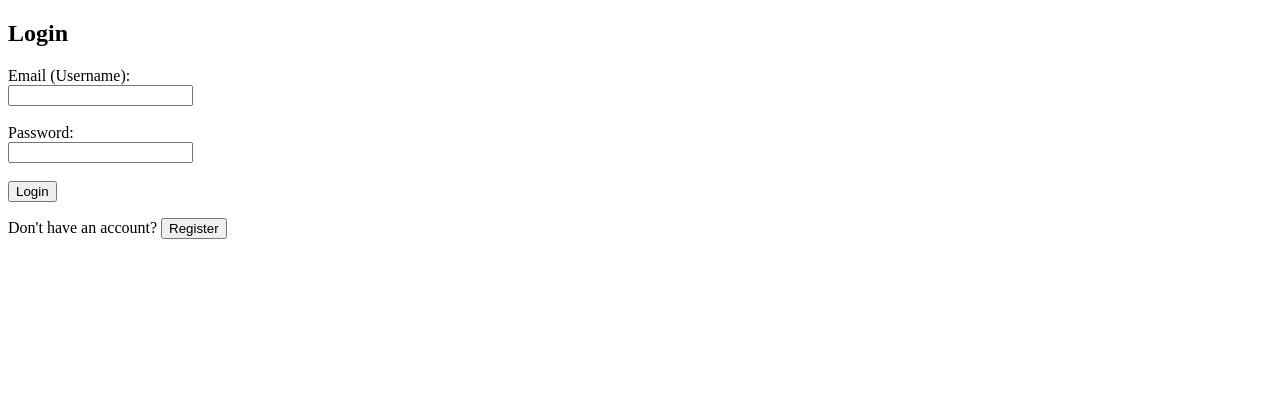
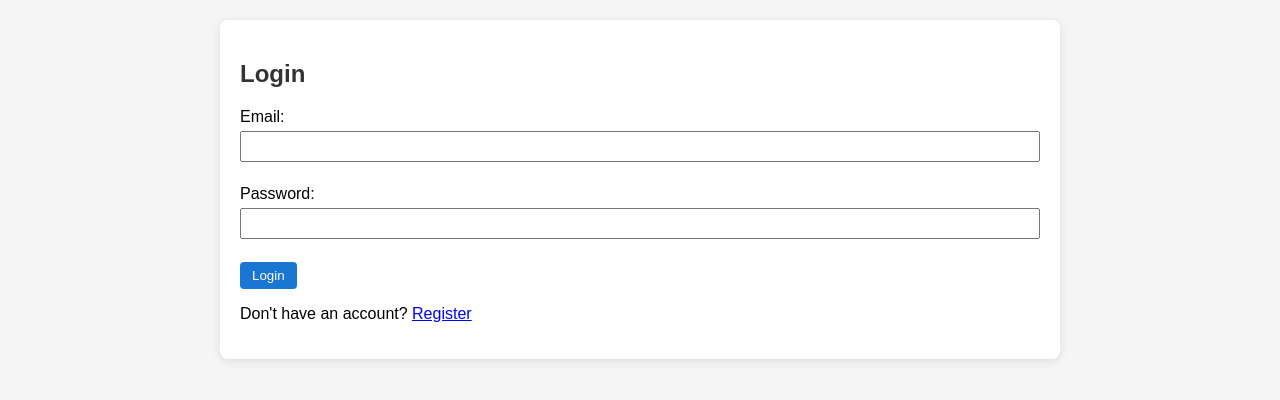
Before and after one commit to idalz/task-manager-web-app, a FastAPI app: page /login in a window 1280 px wide. Shown: the top 400 px of the page. Run offline with FastAPI, Linux system fonts and the light colour scheme.

Commit message:
Add css in all pages

```diff
--- a/app/templates/dashboard.html
+++ b/app/templates/dashboard.html
@@ -2,7 +2,6 @@
 <html>
 <head>
     <link rel="stylesheet" href="/static/css/style.css">
-    <title>Dashboard</title>
     <style>
         body.hidden { display: none; }
 
@@ -30,6 +29,7 @@
             border-radius: 8px;
         }
     </style>
+    <title>Dashboard</title>
 </head>
 <body class="hidden">
     <div class="container">
@@ -64,7 +64,7 @@
         <!-- Search Box -->
         <div style="display: flex; align-items: center; gap: 8px;">
             <label for="search">Search:</label>
-            <input type="text" id="search" placeholder="Search tasks...">
+            <input type="text" id="search-box" placeholder="Search tasks..." />
         </div>
     </div>
     <button id="show-modal" class="btn-green">+ New Task</button>
@@ -272,7 +272,7 @@
                 const div = document.createElement('div');
                 div.className = `task ${task.status.replace(/\s/g, "-")}`;
 
-                const dueDate = task.due_date ? new Date(task.due_date).toLocaleDateString() : "No due date";
+                const dueDate = task.due_date ? new Date(task.due_date).toLocaleDateString() : " ";
 
                 div.innerHTML = `
                     <strong>${task.title}</strong><br>
--- a/app/templates/login.html
+++ b/app/templates/login.html
@@ -1,19 +1,22 @@
 <!DOCTYPE html>
 <html>
 <head>
+    <link rel="stylesheet" href="/static/css/style.css">
     <title>Login</title>
 </head>
 <body>
+    <div class="container">
         <h2>Login</h2>
         <form method="post" action="/login">
-        <label>Email (Username):</label><br>
+            <label>Email:</label><br>
             <input type="text" name="username" required><br><br>
             <label>Password:</label><br>
             <input type="password" name="password" required><br><br>
             <button type="submit">Login</button>
         </form>
         <div>
-        <p>Don't have an account? <a href="/register"><button>Register</button></a></p>
+            <p>Don't have an account? <a href="/register">Register</a></p>
+        </div>
     </div>
 </body>
 <script>
--- a/app/templates/register.html
+++ b/app/templates/register.html
@@ -1,9 +1,11 @@
 <!DOCTYPE html>
 <html>
 <head>
+    <link rel="stylesheet" href="/static/css/style.css">
     <title>Register</title>
 </head>
 <body>
+    <div class="container">
         <h2>Register</h2>
         <form method="post" action="/users/register">
             <label>Email:</label><br>
@@ -13,6 +15,7 @@
             <button type="submit">Register</button>
         </form>
         <p>Already have an account? <a href="/login">Login here</a></p>
+    </div>
 </body>
 <script>
     const form = document.querySelector("form");
```
Lines whose indentation alone changed are shown as unchanged.
